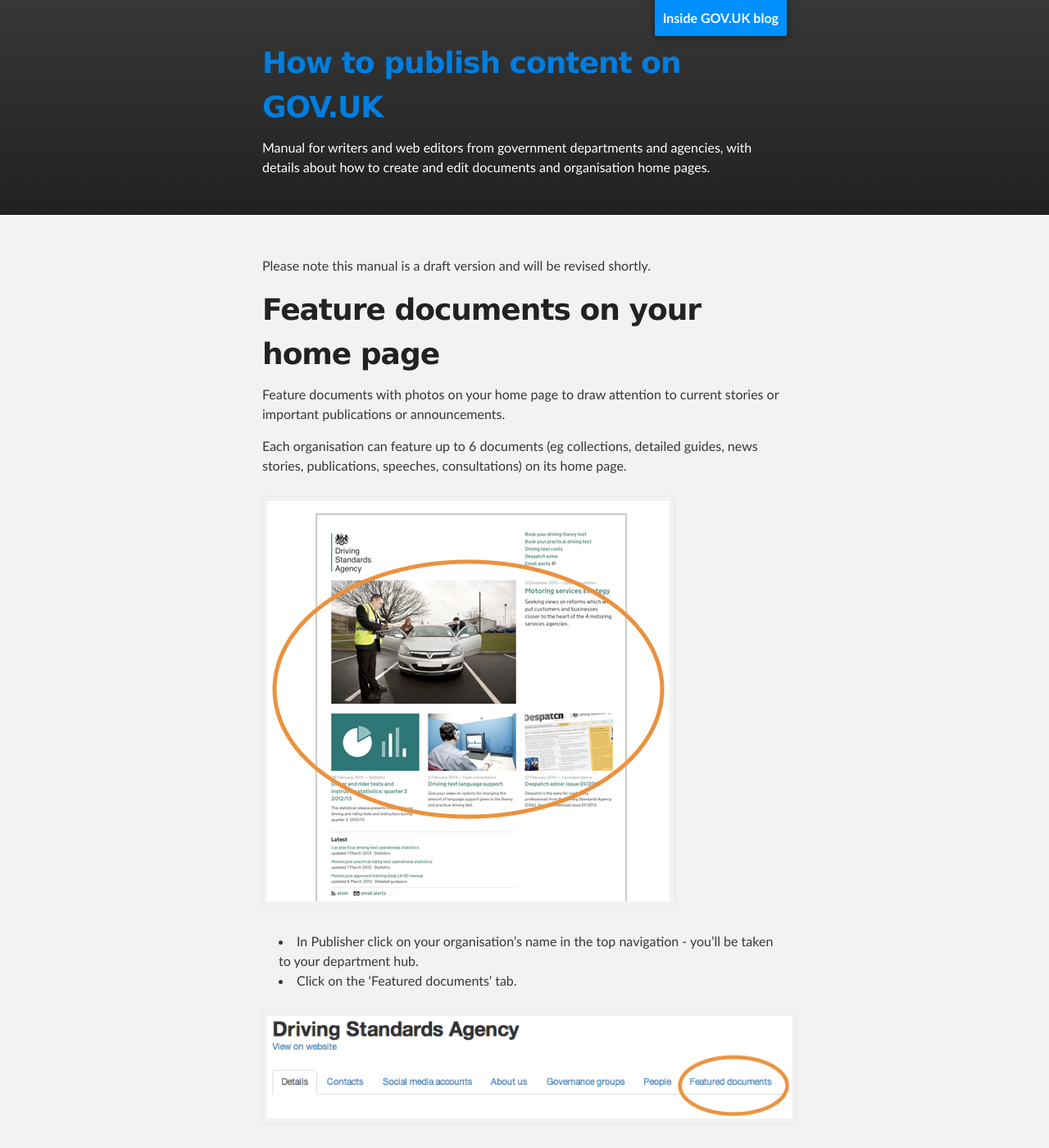
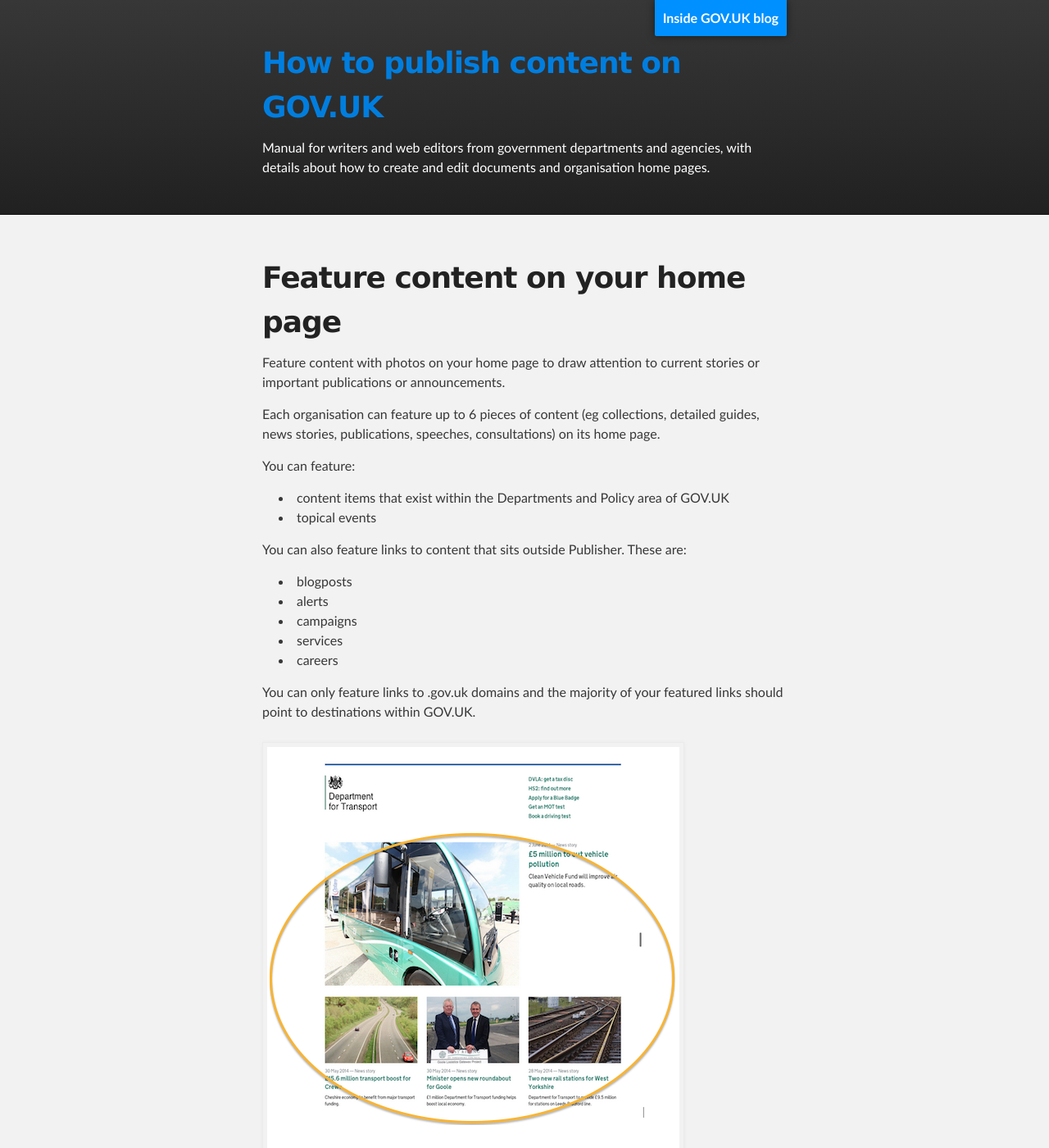
Before and after one commit to alphagov/inside-government-admin-guide, a Jekyll site: the page built from organisations-groups/feature-documents-home-page.md, in a window 1280 px wide and 1400 px high. Shown: the whole window at 82% size. Built offline with Jekyll 4.4.1, drawn with Linux system fonts in a browser that asks for light colours; some of the changed text lies outside the part shown.

Commit message:
Featuring other docs on home pages

```diff
--- a/organisations-groups/feature-documents-home-page.md
+++ b/organisations-groups/feature-documents-home-page.md
@@ -1,36 +1,62 @@
 ---
 layout: default
-title: How to publish content / Feature documents on your home page
+title: How to publish content / Feature content on your home page
 ---
 
-Please note this manual is a draft version and will be revised shortly.
+# Feature content on your home page
 
-# Feature documents on your home page
+Feature content with photos on your home page to draw attention to current stories or important publications or announcements.
 
-Feature documents with photos on your home page to draw attention to current stories or important publications or announcements.
+Each organisation can feature up to 6 pieces of content (eg collections, detailed guides, news stories, publications, speeches, consultations) on its home page.
 
-Each organisation can feature up to 6 documents (eg collections, detailed guides, news stories, publications, speeches, consultations) on its home page.
+You can feature:
+
+* content items that exist within the Departments and Policy area of GOV.UK
+* topical events
+
+You can also feature links to content that sits outside Publisher. These are:
+
+* blogposts
+* alerts
+* campaigns
+* services
+* careers
+
+You can only feature links to .gov.uk domains and the majority of your featured links should point to destinations within GOV.UK.
 
 ![Homepage 1](homepage-1.png)
 
 * In Publisher click on your organisation's name in the top navigation - you'll be taken to your department hub.
-* Click on the 'Featured documents' tab.
+* Click on the 'Features' tab.
 
 ![Homepage 3](homepage-3.png)
+
+## Feature GOV.UK content
 
 * Pick the content you'd like to feature.
 * Upload an image to go with that feature (it must be 960 x 640 pixels, landscape).
 
 ![Homepage 4](homepage-4.png)
 
-You can change the order of featured documents. The first document featured will be the most prominent, then you can feature up to 5 more - they will slot into place below the first feature leaving no gaps.
+## Feature external content
+
+* Create an external link.
+* Upload an image to go with that feature (it must be 960 x 640 pixels, landscape).
+
+![Homepage 7](homepage-7.png)
+
+## Change the order featured content
+
+You can change the order of featured content. The first piece of content you feature will be the most prominent. You can feature up to 5 more - they'll slot into place below the first feature leaving no gaps.
 
 * Click and drag an item up or down in the list.
-* When you're done setting the order, click 'Save'.
+* When you're done setting the order, click 'Save ordering'.
 
 ![Homepage 5](homepage-5.png)
 
-* Click 'Unfeature' to remove featured documents from the home page, making space for new ones.
+## Unfeature
+
+* Click 'Unfeature' to remove featured content from the home page, making space for new ones.
 
 ![Homepage 6](homepage-6.png)
 
```
Also changed, not shown: index.md (+1 -1 lines), organisations-groups/homepage-1.png, organisations-groups/homepage-3.png, organisations-groups/homepage-5.png, organisations-groups/homepage-7.png.
